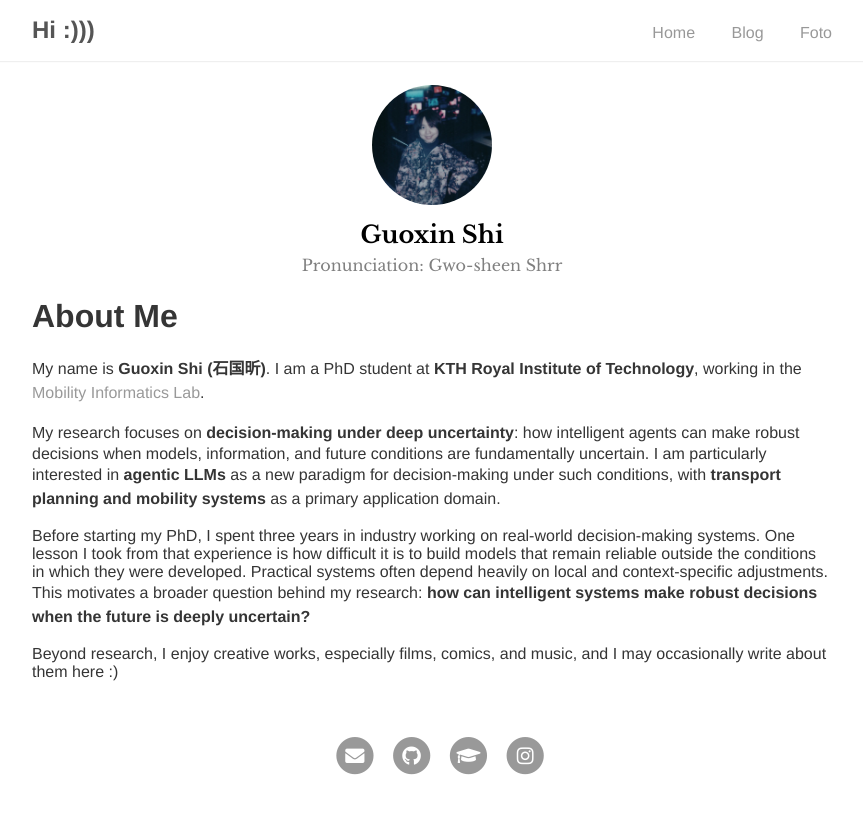
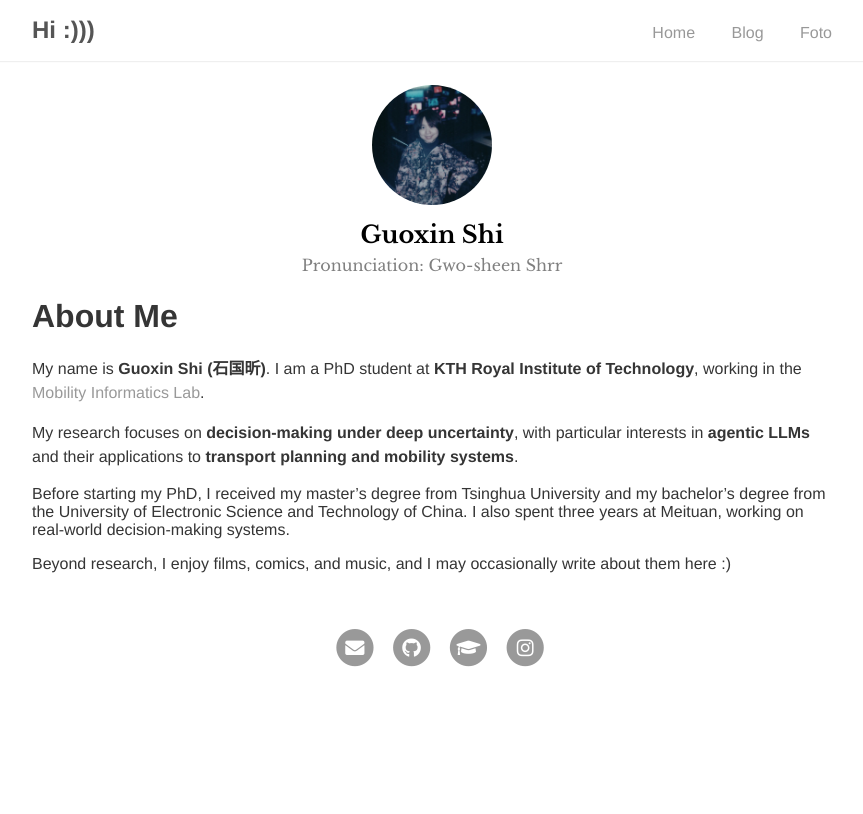
Before and after one commit to muteyaki/muteyaki.github.io, a Jekyll site: the page built from index.md, in a window 1280 px wide. Shown: the top 814 px of the page, without its empty margins (208-1071 px from the left). Built offline with Jekyll 4.4.1, drawn with Linux system fonts in a browser that asks for light colours; our own code applies the rules of GitHub Pages for plain Markdown files.

Commit message:
update profile

```diff
--- a/index.md
+++ b/index.md
@@ -6,8 +6,8 @@ layout: about
 
 My name is **Guoxin Shi (石国昕)**. I am a PhD student at **KTH Royal Institute of Technology**, working in the [Mobility Informatics Lab](https://zhenliangma.com/).
 
-My research focuses on **decision-making under deep uncertainty**: how intelligent agents can make robust decisions when models, information, and future conditions are fundamentally uncertain. I am particularly interested in **agentic LLMs** as a new paradigm for decision-making under such conditions, with **transport planning and mobility systems** as a primary application domain.
+My research focuses on **decision-making under deep uncertainty**, with particular interests in **agentic LLMs** and their applications to **transport planning and mobility systems**.
 
-Before starting my PhD, I spent three years in industry working on real-world decision-making systems. One lesson I took from that experience is how difficult it is to build models that remain reliable outside the conditions in which they were developed. Practical systems often depend heavily on local and context-specific adjustments. This motivates a broader question behind my research: **how can intelligent systems make robust decisions when the future is deeply uncertain?**
+Before starting my PhD, I received my master's degree from Tsinghua University and my bachelor's degree from the University of Electronic Science and Technology of China. I also spent three years at Meituan, working on real-world decision-making systems.
 
-Beyond research, I enjoy creative works, especially films, comics, and music, and I may occasionally write about them here :)
+Beyond research, I enjoy films, comics, and music, and I may occasionally write about them here :)
```
